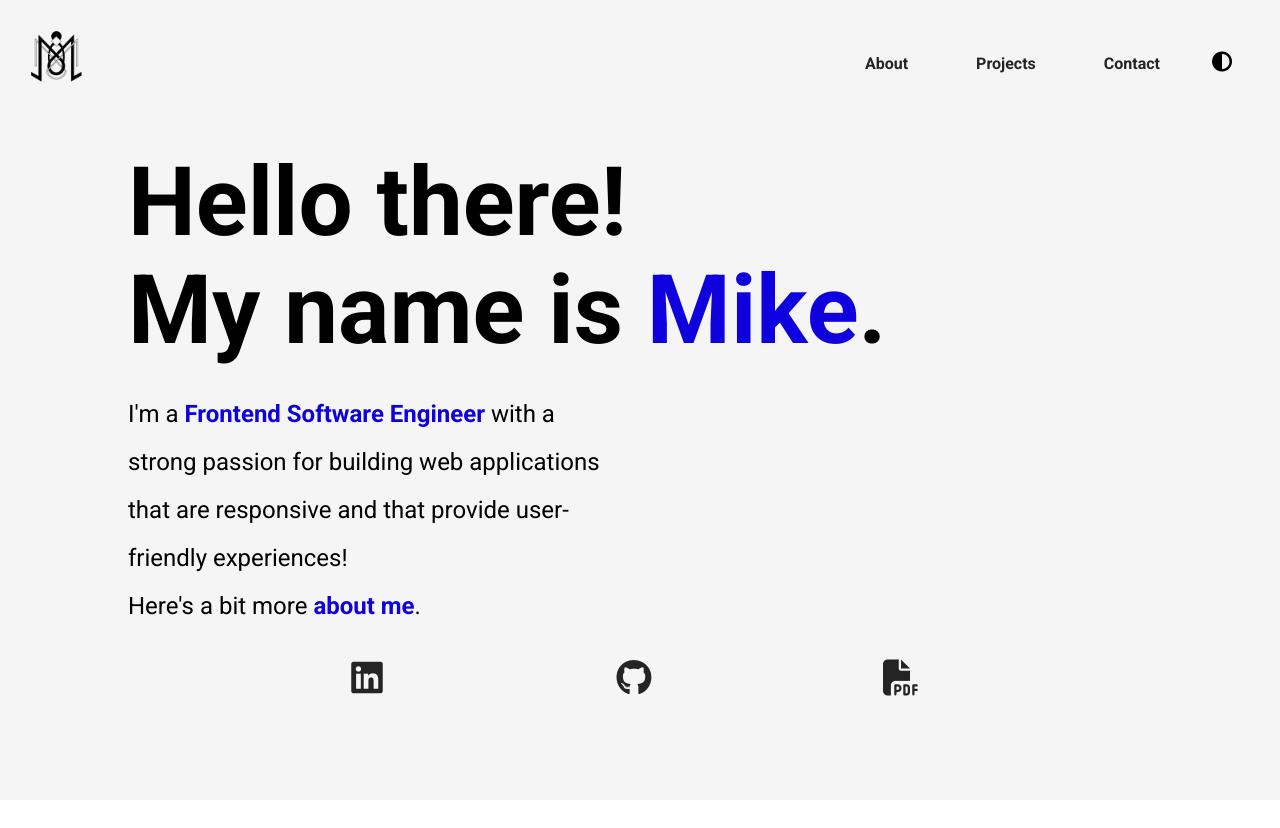
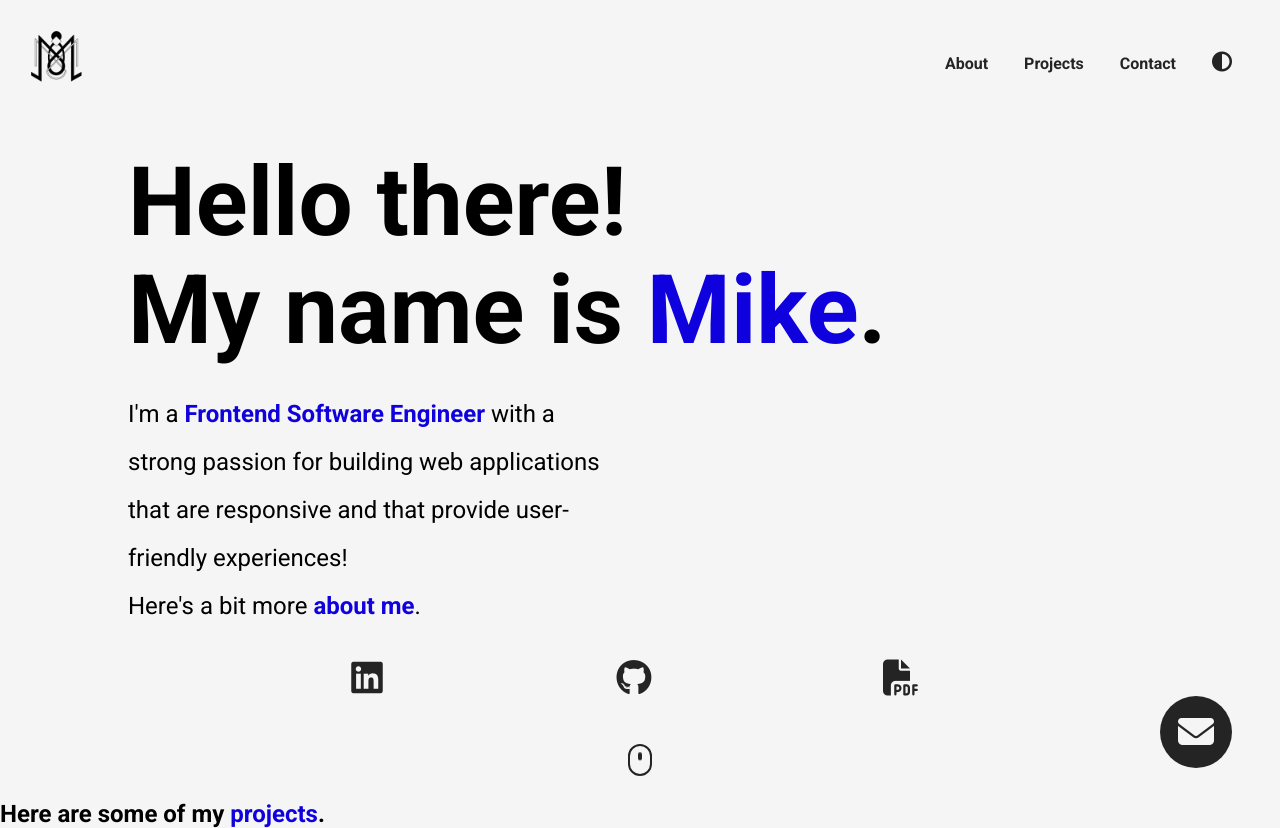
Before and after one commit to Mike-Innella/My-E-Portfolio, a plain HTML site: page index.html in a window 1280 px wide. Before the commit the page ends 800 px from the top, so only its background shows below. Drawn offline with Linux system fonts and the light colour scheme.

Commit message:
finished most of landing page and started projects section

```diff
--- a/index.html
+++ b/index.html
@@ -46,7 +46,12 @@
             >
           </li>
           <li class="nav__link">
-            <i class="fa-solid fa-circle-half-stroke click"></i>
+            <a
+              href="#"
+              class="nav__link--anchor--icon link__hover-effect link__hover-effect--black"
+            >
+              <i class="fa-solid fa-circle-half-stroke click"></i
+            ></a>
           </li>
         </ul>
       </nav>
@@ -78,12 +83,27 @@
             >
               <i class="fa-brands fa-github click"></i>
             </a>
-            <a href="#" class="social__link">
+            <a href="#" target="_blank" class="social__link">
               <i class="fa-solid fa-file-pdf click"></i>
             </a>
           </div>
         </div>
       </header>
+      <div class="mail__btn click">
+        <i class="fa-solid fa-envelope"></i>
+      </div>
+      <a href="#projects" class="scroll"
+        ><div class="scroll__icon click"></div
+      ></a>
+    </section>
+    <section id="projects">
+      <div class="container">
+        <div class="row">
+          <h1 class="section__title">
+            Here are some of my <span class="color-text"> projects</span>.
+          </h1>
+        </div>
+      </div>
     </section>
   </body>
 </html>
--- a/styles.css
+++ b/styles.css
@@ -12,8 +12,16 @@
   font-weight: 700;
 }
 
+section {
+  background-color: #f5f5f5;
+}
+
 a {
   text-decoration: none;
+}
+
+button {
+  cursor: pointer;
 }
 
 li {
@@ -49,7 +57,6 @@ p {
 
 #landing-page {
   min-height: 100vh;
-  background-color: #f5f5f5;
 }
 
 .header {
@@ -90,6 +97,65 @@ p {
   align-items: center;
 }
 
+/*Mail Btn & Scroll*/
+
+.mail__btn {
+  width: 72px;
+  display: flex;
+  justify-content: center;
+  align-items: center;
+  height: 72px;
+  font-size: 36px;
+  border-radius: 50%;
+  color: #f5f5f5;
+  border: none;
+  background-color: #242424;
+  position: absolute;
+  bottom: 32px;
+  right: 48px;
+}
+
+.mail__btn:hover {
+  background-color: #f7fba6d8;
+}
+
+.scroll {
+  position: absolute;
+  bottom: 24px;
+  left: 50%;
+  transform: translateX(-50%);
+}
+
+.scroll__icon {
+  width: 24px;
+  height: 32px;
+  border: 2px solid #242424;
+  border-radius: 24px;
+  display: flex;
+  justify-content: center;
+  align-items: center;
+  cursor: none;
+}
+
+.scroll__icon::after {
+  content: "";
+  width: 4px;
+  height: 8px;
+  background-color: #242424;
+  border-radius: 4px;
+  animation: scroll 800ms infinite alternate-reverse;
+}
+
+@keyframes scroll {
+  0% {
+    transform: translateY(4px);
+  }
+
+  100% {
+    transform: translateY(-4px);
+  }
+}
+
 /*NAVIGATION*/
 
 nav {
@@ -106,6 +172,7 @@ nav {
 .nav__link--list {
   display: flex;
   justify-content: space-evenly;
+  align-items: center;
 }
 
 .nav__link {
@@ -119,8 +186,6 @@ nav {
   font-size: 16px;
   color: #242424;
   font-weight: 700;
-  margin: 12px;
-  padding: 4px;
   border-bottom: 2px solid transparent;
 }
 
@@ -129,6 +194,15 @@ nav {
   border-bottom: 2px solid #0f00de;
 }
 
+.nav__link--anchor--icon {
+  width: fit-content;
+  text-decoration: none;
+  font-size: 20px;
+  color: #242424;
+  font-weight: 700;
+  border-radius: 50%;
+}
+
 #personal-logo {
   width: 64px;
   height: 64px;
```
